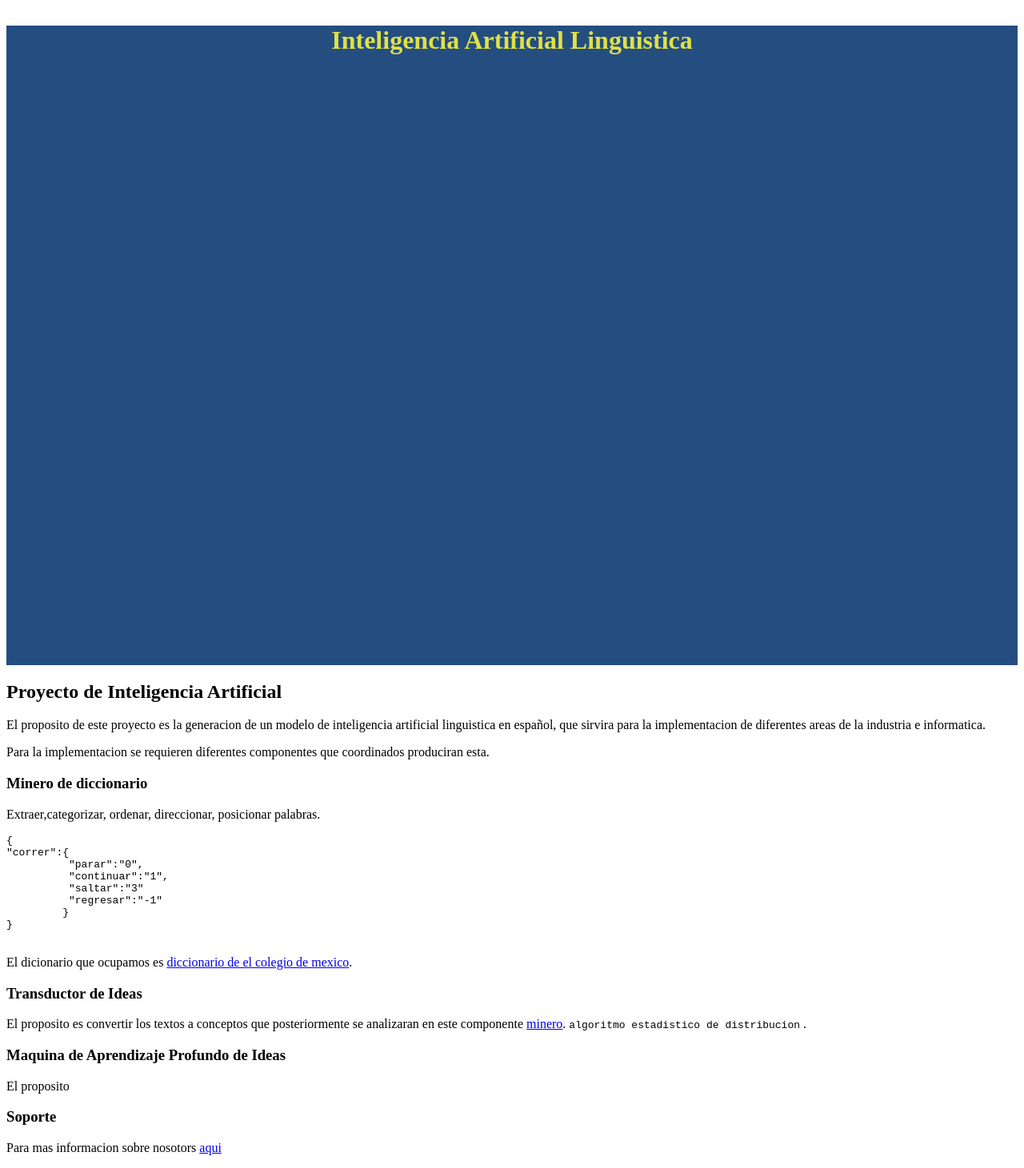
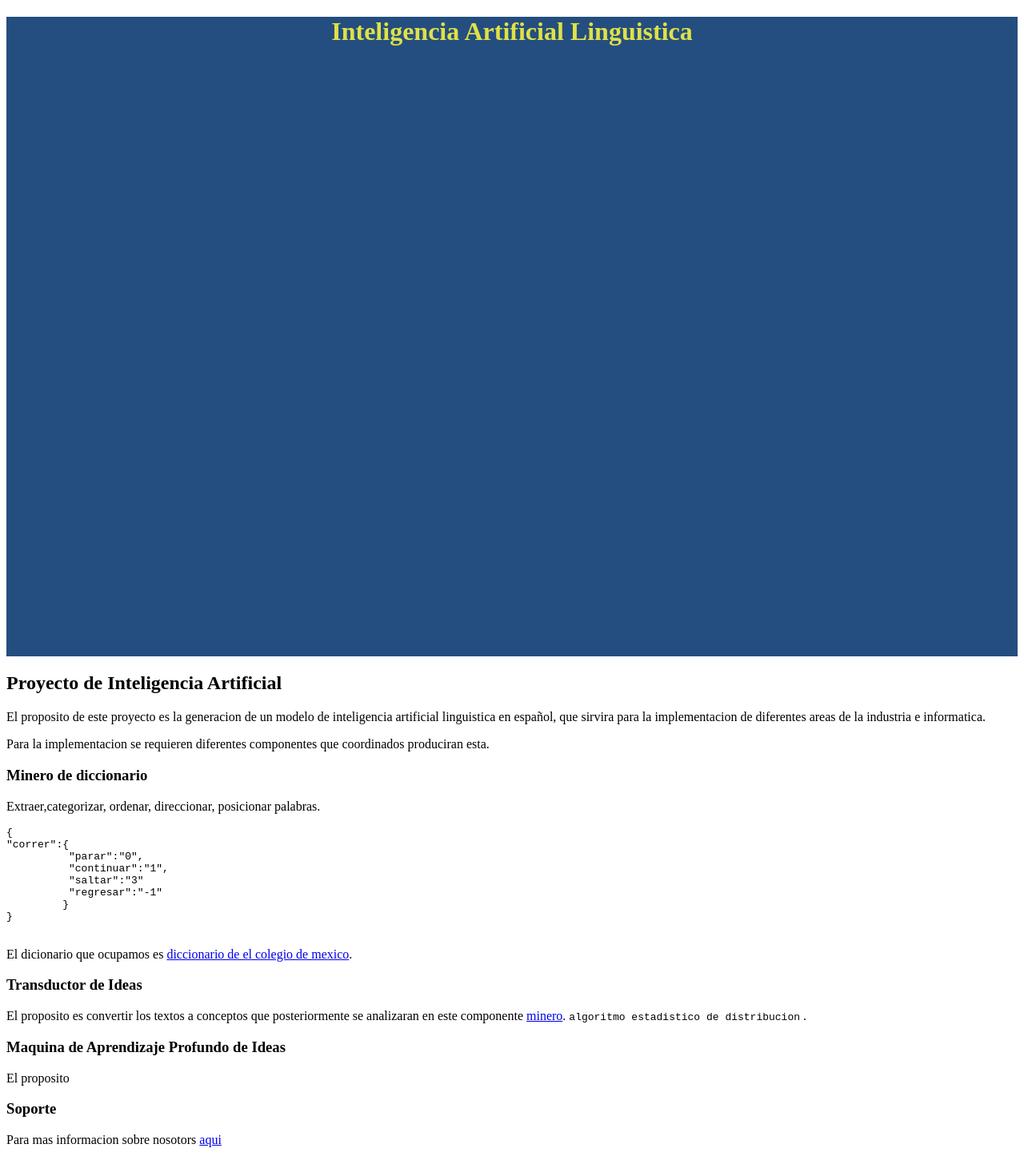
Before and after one commit to PT-Adrian/orionworkflow.github.io, a Jekyll site: the page built from index.md, in a window 1280 px wide. Shown: the whole page at 80% size. Built offline with Jekyll 4.4.1, drawn with Linux system fonts in a browser that asks for light colours; our own code applies the rules of GitHub Pages for plain Markdown files.

Commit message:
Update style.css

```diff
--- a/assets/css/style.css
+++ b/assets/css/style.css
@@ -5,7 +5,6 @@ body {
 
 .sky {
      width:100%;
-     margin-top:2.5%;
      height:800px;
      background-color: #244E7F;
      color:#E0E147;
```
